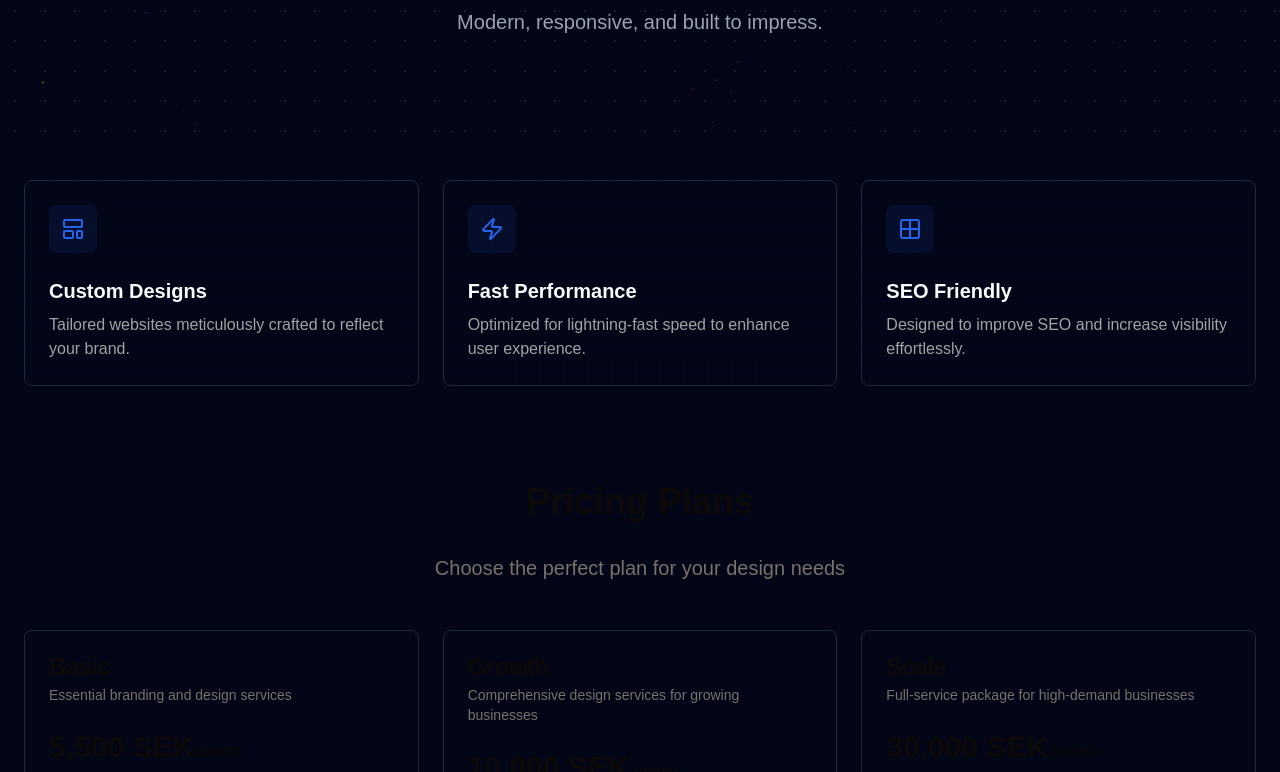
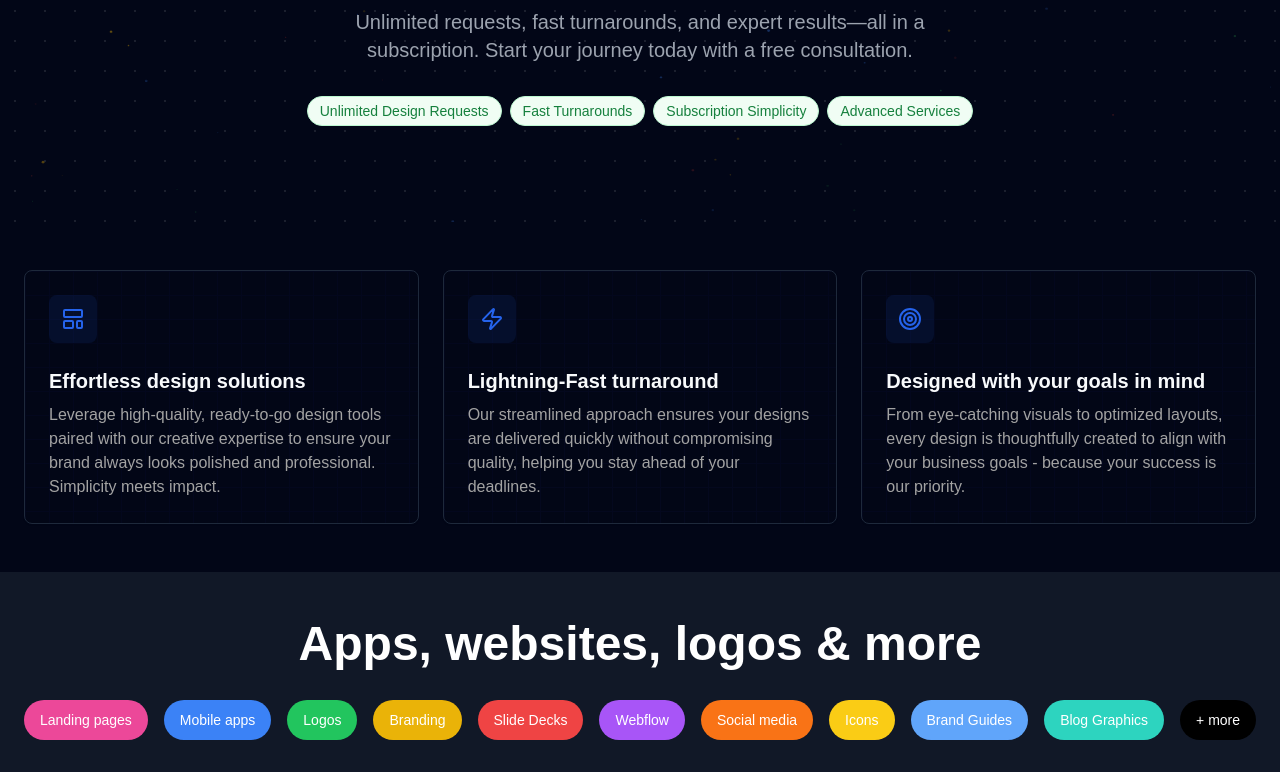
Before and after one commit to nicolasmoyano/bf-app, a Next.js app: page / in a window 1280 px wide. Shown: the part 408-1180 px from the top of the page. Built offline with nearby package versions, Linux system fonts and the light colour scheme.

Commit message:
added services section and fixed some minor tweaks for the hero section

```diff
--- a/app/components/Features/FeatureCards.tsx
+++ b/app/components/Features/FeatureCards.tsx
@@ -1,25 +1,25 @@
 import { Card, CardContent } from "@/components/ui/card";
-import { LayoutTemplate, Zap, Grid2X2 } from "lucide-react";
+import { LayoutTemplate, Zap, Target } from "lucide-react";
 
 export default function FeatureCards() {
   const features = [
     {
       icon: LayoutTemplate,
-      title: "Custom Designs",
+      title: "Effortless design solutions",
       description:
-        "Tailored websites meticulously crafted to reflect your brand.",
+        "Leverage high-quality, ready-to-go design tools paired with our creative expertise to ensure your brand always looks polished and professional. Simplicity meets impact.",
     },
     {
       icon: Zap,
-      title: "Fast Performance",
+      title: "Lightning-Fast turnaround",
       description:
-        "Optimized for lightning-fast speed to enhance user experience.",
+        "Our streamlined approach ensures your designs are delivered quickly without compromising quality, helping you stay ahead of your deadlines.",
     },
     {
-      icon: Grid2X2,
-      title: "SEO Friendly",
+      icon: Target,
+      title: "Designed with your goals in mind",
       description:
-        "Designed to improve SEO and increase visibility effortlessly.",
+        "From eye-catching visuals to optimized layouts, every design is thoughtfully created to align with your business goals - because your success is our priority.",
     },
   ];
 
--- a/app/components/Hero/Hero.tsx
+++ b/app/components/Hero/Hero.tsx
@@ -1,7 +1,6 @@
-import Chip from "../ui/Chip/Chip";
 import { ParticleBackground } from "../ParticleBackground/ParticleBackground";
 import CalendlyButton from "../CalendlyForm/CalendlyButton";
-import { Heart } from "lucide-react";
+import Chip from "../ui/Chip/Chip";
 
 export default function Hero() {
   return (
@@ -27,12 +26,20 @@ export default function Hero() {
           {/* Main content */}
           <div className="space-y-4 text-center">
             <h1 className="text-3xl sm:text-4xl md:text-5xl lg:text-6xl xl:text-7xl font-bold tracking-tighter text-white px-4">
-              Simple design solutions <br className="hidden sm:block" /> that
-              speak to your audience.
+              Scalable design solutions,
+              <br />
+              tailored to your growth.
             </h1>
             <p className="mx-auto max-w-[700px] text-base sm:text-lg md:text-xl text-gray-400 px-4">
-              Modern, responsive, and built to impress.
+              Unlimited requests, fast turnarounds, and expert results—all in a
+              subscription. Start your journey today with a free consultation.
             </p>
+          </div>
+          <div className="inline-flex gap-2">
+            <Chip variant="green">Unlimited Design Requests</Chip>
+            <Chip variant="green">Fast Turnarounds</Chip>
+            <Chip variant="green">Subscription Simplicity</Chip>
+            <Chip variant="green">Advanced Services</Chip>
           </div>
         </div>
       </div>
--- /dev/null
+++ b/app/components/Services/Services.tsx
@@ -0,0 +1,37 @@
+import { Button } from "@/components/ui/button";
+
+const services = [
+  { name: "Landing pages", color: "bg-pink-500" },
+  { name: "Mobile apps", color: "bg-blue-500" },
+  { name: "Logos", color: "bg-green-500" },
+  { name: "Branding", color: "bg-yellow-500" },
+  { name: "Slide Decks", color: "bg-red-500" },
+  { name: "Webflow", color: "bg-purple-500" },
+  { name: "Social media", color: "bg-orange-500" },
+  { name: "Icons", color: "bg-yellow-400" },
+  { name: "Brand Guides", color: "bg-blue-400" },
+  { name: "Blog Graphics", color: "bg-teal-400" },
+  { name: "+ more", color: "bg-black text-white" },
+];
+
+export default function Services() {
+  return (
+    <div className="bg-gray-900 text-white py-12">
+      <div className="container mx-auto text-center">
+        <h1 className="text-5xl font-bold mb-8">
+          Apps, websites, logos & more
+        </h1>
+        <div className="flex flex-wrap justify-center gap-4">
+          {services.map((service) => (
+            <Button
+              key={service.name}
+              className={`px-4 py-2 rounded-full ${service.color} text-white`}
+            >
+              {service.name}
+            </Button>
+          ))}
+        </div>
+      </div>
+    </div>
+  );
+}
--- a/app/page.tsx
+++ b/app/page.tsx
@@ -1,6 +1,7 @@
 import Feature from "./components/Features/Features";
 import Hero from "./components/Hero/Hero";
 import PricingTable from "./components/Pricing/PricingTable";
+import Services from "./components/Services/Services";
 
 export default function Home() {
   return (
@@ -9,6 +10,9 @@ export default function Home() {
       <div id="features">
         <Feature />
       </div>
+      <div id="services">
+        <Services />
+      </div>
       <div id="pricing">
         <PricingTable />
       </div>
```
